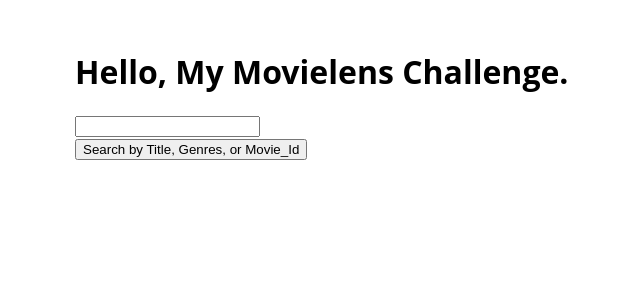
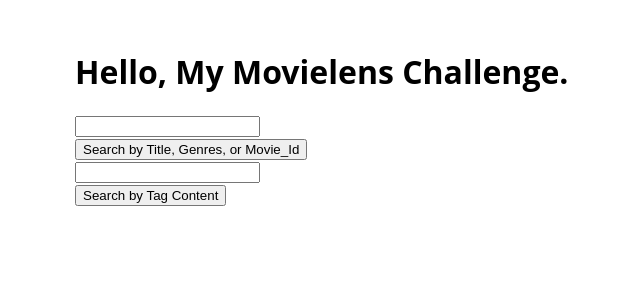
Before and after one commit to xxl4tomxu98/ai-fullstack-eng-challenge, a React (Create React App) app in the folder my-challenge-solution/client/: page / in a window 1280 px wide. Shown: the top 300 px of the page, without its empty margins (265-905 px from the left). Built offline with nearby package versions, Linux system fonts and the light colour scheme.

Commit message:
added movies filtered by tag

```diff
--- a/my-challenge-solution/client/src/components/SearchDB.js
+++ b/my-challenge-solution/client/src/components/SearchDB.js
@@ -7,6 +7,7 @@
       movieData: [],
       currentPage: 1,
       term: 'movie',
+      tag_content: '',
     };
 
   }
@@ -14,6 +15,12 @@
   updateTerm = (e) => {
     this.setState({
       term: e.target.value,
+    })
+  }
+
+  updateTagTerm = (e) => {
+    this.setState({
+      tag_content: e.target.value,
     })
   }
 
@@ -46,6 +53,20 @@
     throw res;
   }
 
+  searchMoviesByTag = async () => {
+    const term = this.state.tag_content;
+    const res = await fetch(`/search/movies/${term}`)
+    if (res.ok) {
+        const { results } = await res.json();
+        console.log(results)
+        this.setState({
+          movieData: results,
+        })
+        return results;
+    }
+    throw res;
+  }
+
   render() {
     const { movieData, currentPage } = this.state;
     // sort searched movies by release_year desc
@@ -70,7 +91,7 @@
       <React.Fragment>
           <h1>Hello, My Movielens Challenge.</h1>
           <div className="controls">
-              <input type="text" className="filter-input" data-testid="candidate-id"
+              <input type="text" className="filter-input" data-testid="term-id"
                   onChange={this.updateTerm}/>
           </div>
 
@@ -79,6 +100,18 @@
                   this.searchMovies();
               }}> Search by Title, Genres, or Movie_Id
           </button>
+
+          <div className="controls">
+              <input type="text" className="filter-input" data-testid="tagTerm-id"
+                  onChange={this.updateTagTerm}/>
+          </div>
+
+          <button onClick={(e) => {
+                  e.preventDefault();
+                  this.searchMoviesByTag();
+              }}> Search by Tag Content
+          </button>
+
           <div className="pagination">
               {pageNumbers.fill().map((number, index) =>   {
                 return (
```
Also changed, not shown: 2 other files (tests, documents, lock files or other folders).
